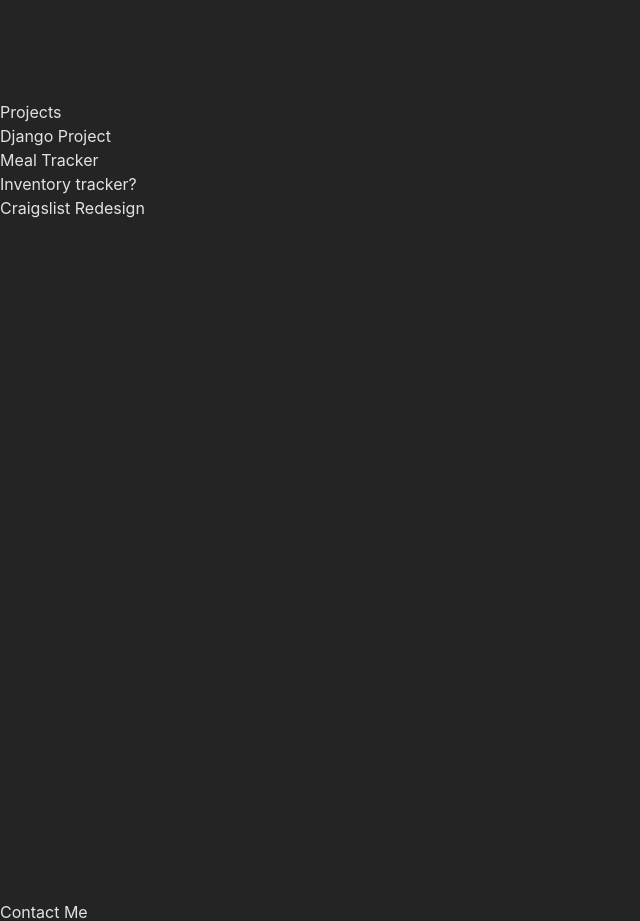
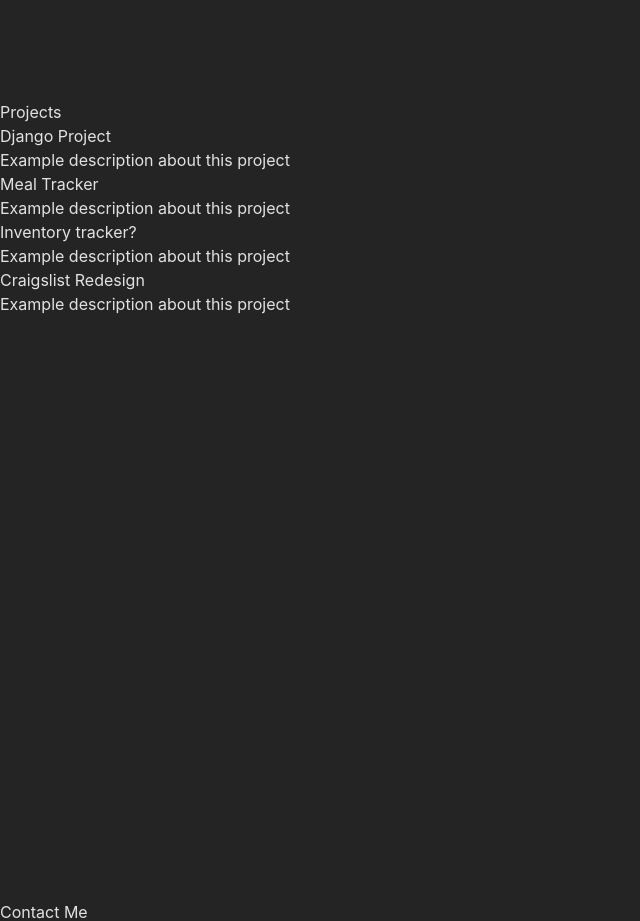
Before and after one commit to joshuac23/portfolio, a React (Vite) app: page / in a window 1280 px wide. Shown: the part 1500-2421 px from the top of the page, without its empty margins (0-640 px from the left). Built offline with nearby package versions, Linux system fonts and the light colour scheme.

Commit message:
created a project component for projects section. Added sample projects with generic description

```diff
--- /dev/null
+++ b/src/components/Project.jsx
@@ -0,0 +1,10 @@
+const Project = ({title, description}) => {
+    return (
+        <div>
+            <h2>{title}</h2>
+            <p>{description}</p>
+        </div>
+    )
+}
+
+export default Project;
--- a/src/components/Projects.jsx
+++ b/src/components/Projects.jsx
@@ -1,14 +1,14 @@
+import Project from "./Project";
+
 function projects() {
     return (
         <>
         <div className="min-h-screen">
-            <h2>Projects</h2>
-            <ul>
-                <li>Django Project</li>
-                <li>Meal Tracker</li>
-                <li>Inventory tracker?</li>
-                <li>Craigslist Redesign</li>
-            </ul>
+            <h2 className="">Projects</h2>
+            <Project className="p-4" title="Django Project" description="Example description about this project"/>
+            <Project className="p-4" title="Meal Tracker" description="Example description about this project"/>
+            <Project className="p-4" title="Inventory tracker?" description="Example description about this project"/>
+            <Project className="p-4" title="Craigslist Redesign" description="Example description about this project"/>
         </div>
         </>
     );
```
